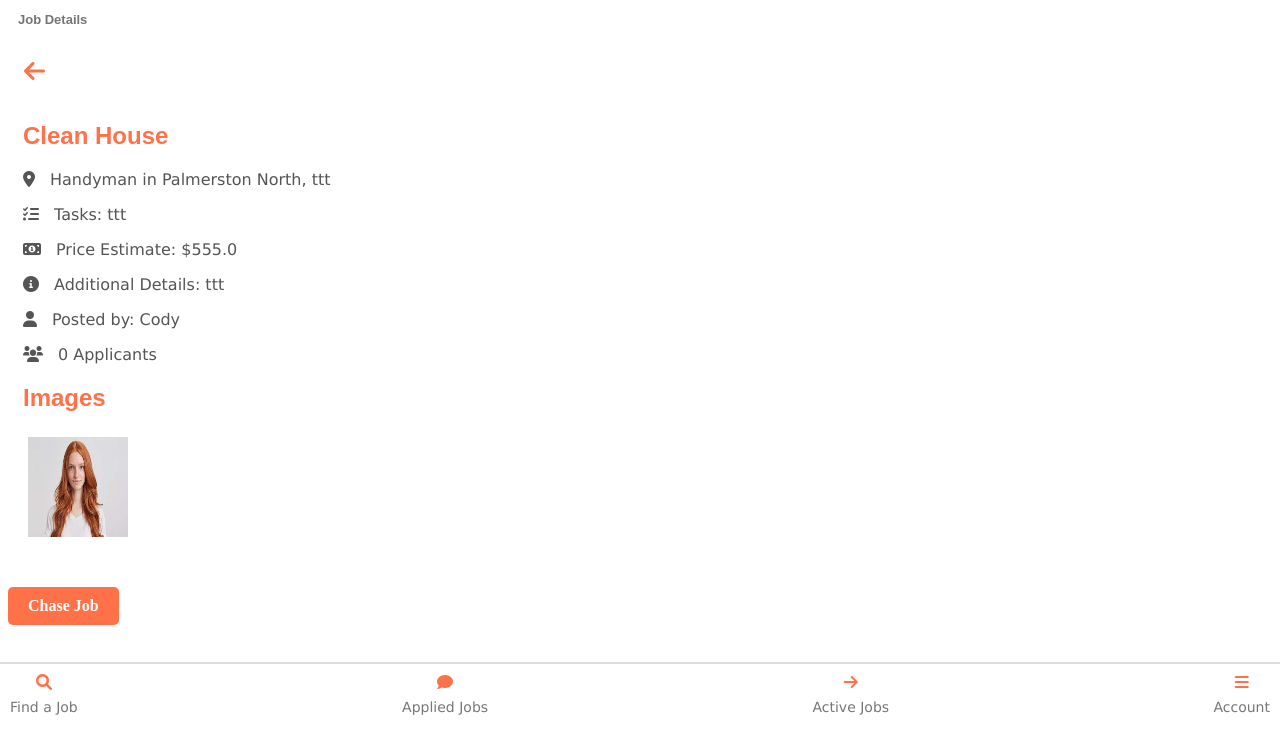
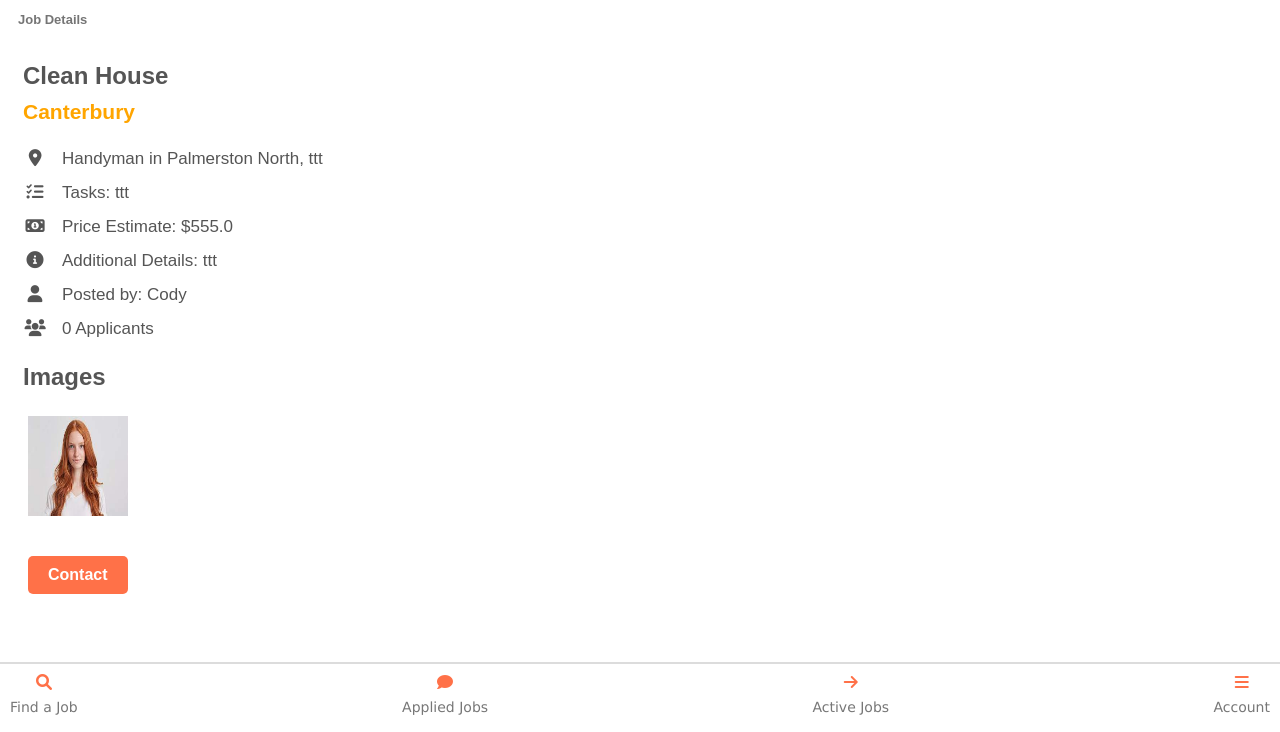
Before and after one commit to Codybez/CodysBusiness, a Flask app: page /display_jobs/2 in a window 1280 px wide. Shown: the part 68-800 px from the top of the page. Run offline with Flask 3, Linux system fonts and the light colour scheme; a user stored in the database is signed in; some libraries are stand-ins or nearby versions.

Commit message:
job details styling

```diff
--- a/templates/display_job.html
+++ b/templates/display_job.html
@@ -18,20 +18,41 @@
         padding: 15px;
         margin-bottom: 20px;
       }
+      .job-details-container h1 {
+        color: #555;
+        font-family: Arial, Helvetica, sans-serif;
+        font-size: 24px;
+      }
 
       .job-details-container h2 {
-        color: #ff7148;
+        color: #555;
         font-family: Arial, Helvetica, sans-serif;
       }
 
       .job-details-container p {
+        display: flex; /* Use flexbox for horizontal layout */
+        align-items: flex-start; /* Align items at the top */
+        gap: 15px; /* Space between icon and text */
         color: #555;
-        font-family: "Lucida Sans", "Lucida Sans Regular", "Lucida Grande",
-          "Lucida Sans Unicode", Geneva, Verdana, sans-serif;
+        font-family: Arial, Helvetica, sans-serif;
+        margin: 10px 0; /* Space between rows */
+        font-size: 17px;
       }
 
-      .job-details-container .icon {
-        margin-right: 15px; /* Adjust the margin as needed */
+      .job-details-container i {
+        font-size: 17px; /* Icon size */
+        line-height: 1; /* Prevent extra space around icon */
+        width: 24px; /* Ensure all icons occupy the same width */
+        height: 24px; /* Ensure all icons occupy the same height */
+        flex-shrink: 0; /* Prevent icons from shrinking */
+        display: flex; /* Use flexbox to align icon */
+        align-items: flex-start; /* Align the icon to the top of the container */
+        justify-content: center; /* Center horizontally if needed */
+      }
+
+      .job-details-container span {
+        line-height: 1.5; /* Improve readability for multi-line text */
+        flex: 1; /* Allow text to wrap naturally */
       }
 
       .back-button {
@@ -49,13 +70,15 @@
         background-color: #ff7148;
         color: white;
         border: none;
+        margin-bottom: 50px;
+        margin-left: 20px;
         padding: 10px 20px; /* Adjust the padding as needed */
         cursor: pointer;
         border-radius: 5px;
         display: inline-block;
-        margin: 10px 0; /* Adjust the margin as needed */
         text-decoration: none;
         transition: background-color 0.3s ease; /* Add a smooth transition effect */
+        font-family: Arial, Helvetica, sans-serif;
       }
 
       #applybutton:hover {
@@ -110,6 +133,12 @@
         color: #fff;
         cursor: pointer;
       }
+
+      .job-details-container .job-location {
+        color: orange;
+        margin-bottom: 25px;
+        font-size: 21px;
+      }
     </style>
   </head>
   <body>
@@ -119,12 +148,14 @@
     <div class="info-container">
       <h1>Job Details</h1>
     </div>
-    <button class="back-button" onclick="goBack()">
-      <i class="fas fa-arrow-left"></i>
-    </button>
 
     <div class="job-details-container">
-      <h2>{{ job.job_name }}</h2>
+      <h1>{{ job.job_name }}</h1>
+
+      <p class="job-location">
+        <strong>{{ job.location }}</strong>
+      </p>
+
       <p>
         <i class="fas fa-map-marker-alt icon"></i>{{ job.job_category }} in {{
         job.city }}, {{ job.suburb }}
@@ -179,7 +210,7 @@
     {% if current_user.is_authenticated and current_user.id not in
     job.applicants|map(attribute='user_id') %}
     <a id="applybutton" href="{{ url_for('apply_for_job', job_id=job.id) }}"
-      ><b>Chase Job</b></a
+      ><b>Contact</b></a
     >
     {% endif %}
 
```
Also changed, not shown: index.html (deleted, +0 -18 lines), templates/index.html (+3 -6 lines), instance/new_database.db, 1 other file.
